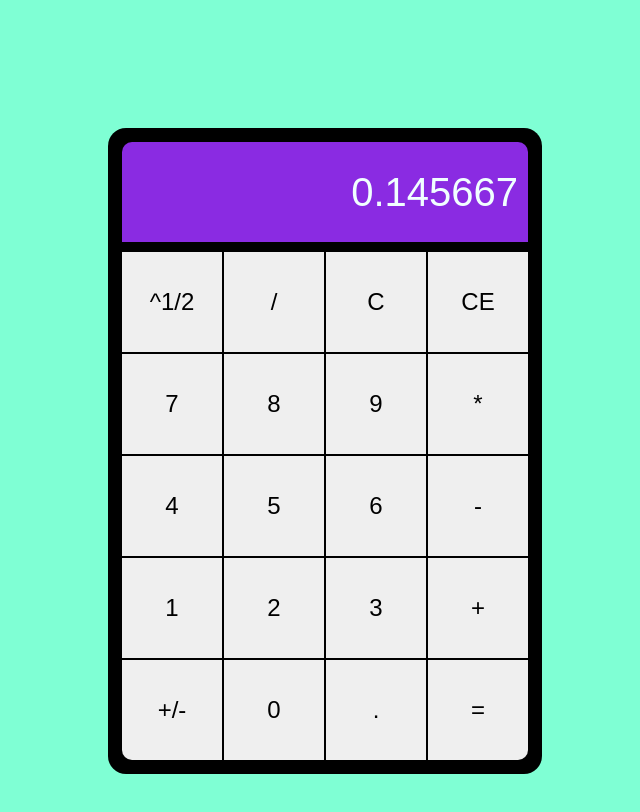
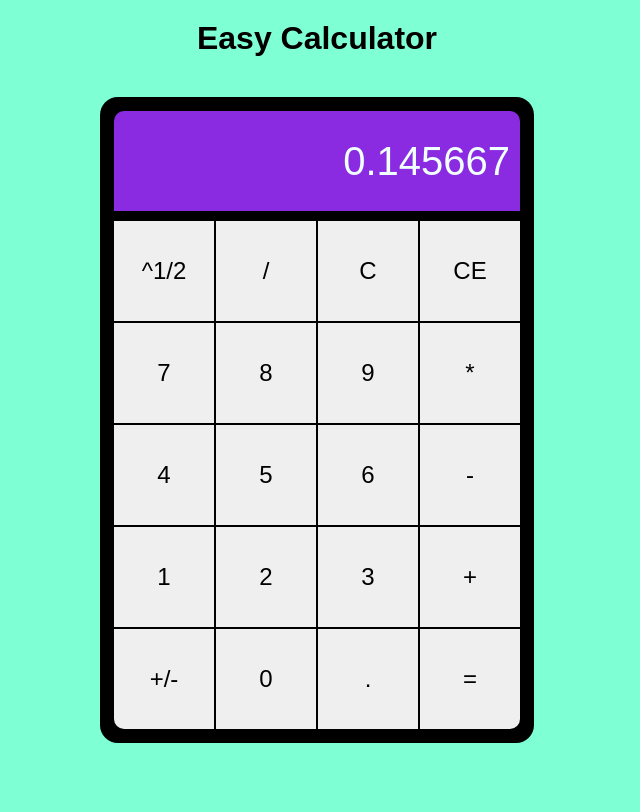
Before and after one commit to chryschi/calculator, a plain HTML site: page index.html in a window 1280 px wide. Shown: the whole page, without its empty margins (323-963 px from the left). Drawn offline with Linux system fonts and the light colour scheme.

Commit message:
Adjust global layout and add header

```diff
--- a/index.html
+++ b/index.html
@@ -6,6 +6,8 @@
     <script src="script.js" defer></script>
   </head>
   <body>
+    <header><h1>Easy Calculator</h1></header>
+    <main>
       <div id="calculator">
         <div id="display">0.145667</div>
         <div id="opRow">
@@ -37,5 +39,6 @@
           </div>
         </div>
       </div>
+    </main>
   </body>
 </html>
--- a/style.css
+++ b/style.css
@@ -1,3 +1,8 @@
+* {
+  padding: 0;
+  margin: 0;
+}
+
 body,
 html {
   height: 100%;
@@ -6,8 +11,22 @@ html {
 }
 
 body {
+  display: flex;
+  flex-direction: column;
+  align-items: center;
   background-color: aquamarine;
   font-family: sans-serif;
+  text-align: center;
+}
+
+header {
+  padding: 20px 0;
+  width: 100%;
+}
+
+main {
+  flex: 1;
+  width: 100%;
 }
 
 #calculator {
@@ -19,7 +38,7 @@ body {
   padding: 14px;
   border-radius: 18px;
   border: none;
-  margin: 10% auto;
+  margin: 20px auto;
 
   display: flex;
   flex-direction: column;
```
Lines whose indentation alone changed are shown as unchanged.
